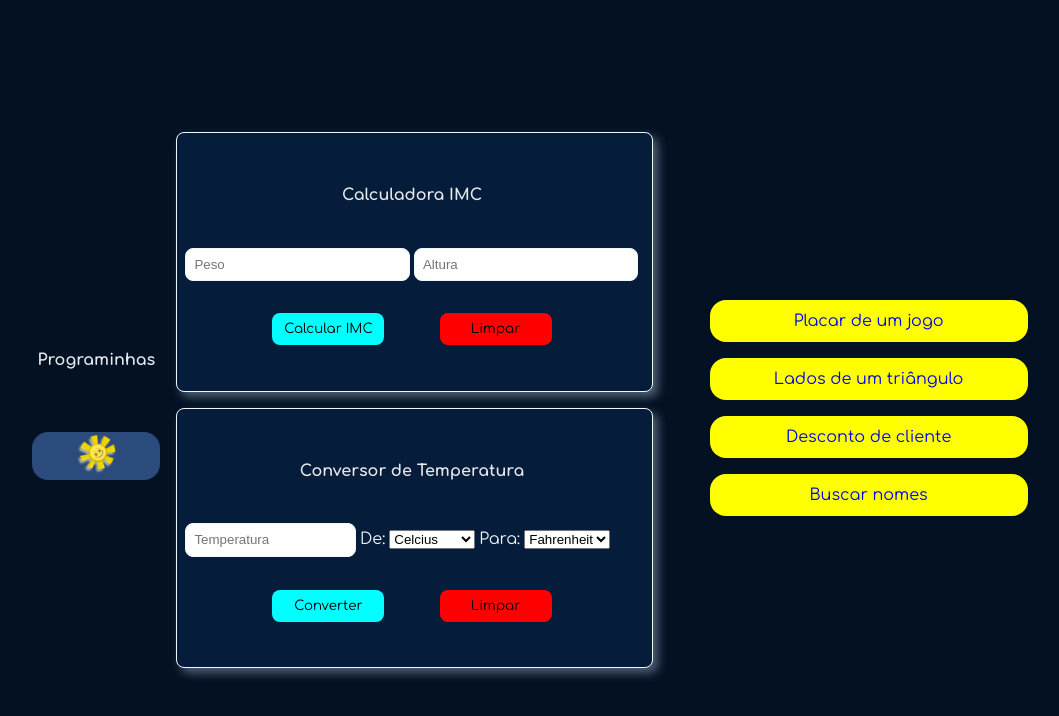
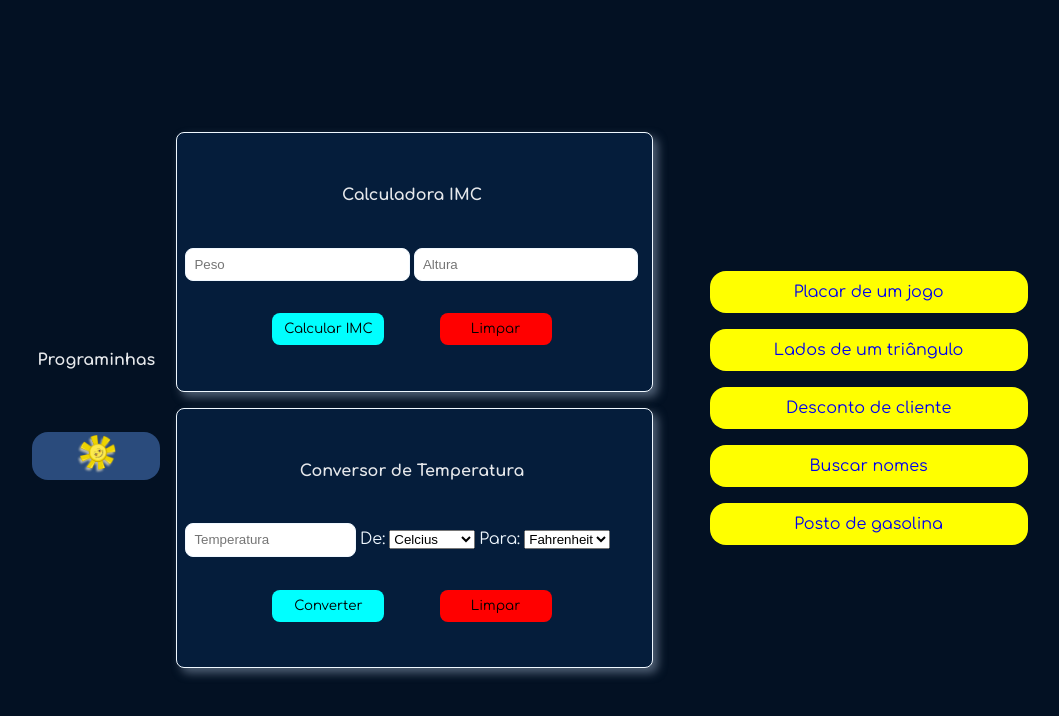
Before and after one commit to ramonespier/logicaprogramacao, a plain HTML site: page html/index.html in a window 1280 px wide. Shown: the whole page, without its empty margins (118-1177 px from the left). Drawn offline with Linux system fonts and the light colour scheme.

Commit message:
adicionando o endereço de outro exercício

```diff
--- a/html/index.html
+++ b/html/index.html
@@ -102,6 +102,7 @@
             <li><a href="../html/triangulo.html" class="troca-site">Lados de um triângulo</a></li>
             <li><a href="../html/desconto.html" class="troca-site">Desconto de cliente</a></li>
             <li><a href="../html/buscanome.html" class="troca-site">Buscar nomes</a></li>
+            <li><a href="../html/posto-de-gasolina.html" class="troca-site">Posto de gasolina</a></li>
 
         </ul>
     </nav>
```
